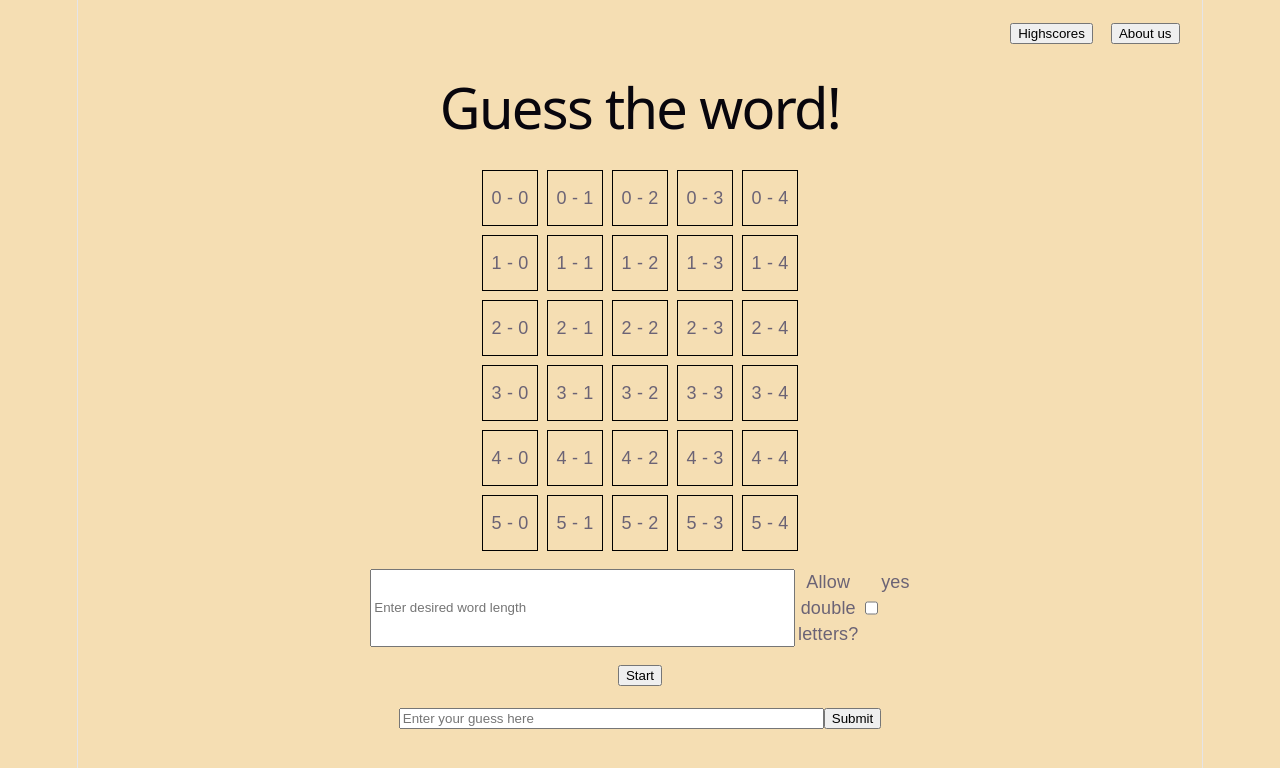
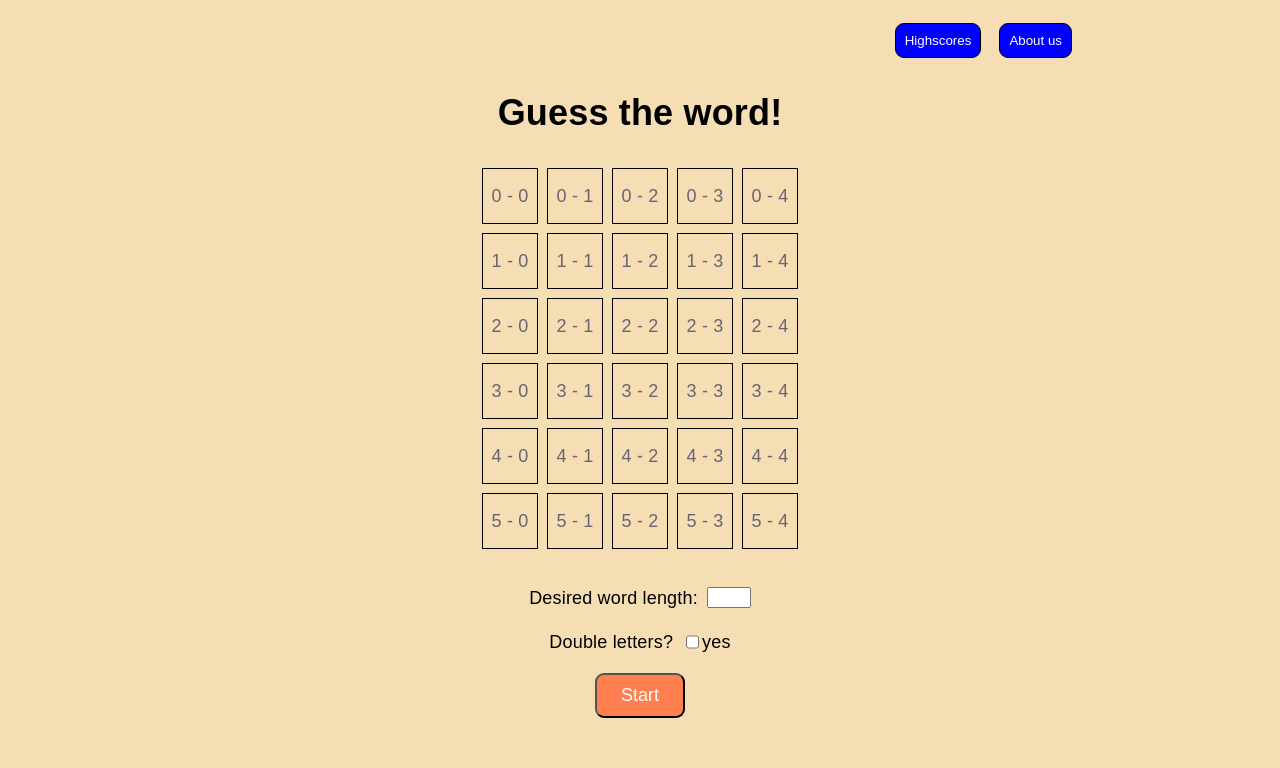
Before and after one commit to leolinder-hash/Ordspel, a React (Vite) app in the folder frontend/: page / in a window 1280 px wide. Shown: the top 768 px of the page. Built offline with nearby package versions, Linux system fonts and the light colour scheme.

Commit message:
update start screen layout and conditional rendering

```diff
--- a/frontend/src/App.css
+++ b/frontend/src/App.css
@@ -1,12 +1,14 @@
+#root {
+  display: flex;
+  width: 100%;
+  justify-content: center;
+}
+
 body {
   background-color: wheat;
-  min-height: 100vh;
   margin: 0;
   font-family: Arial, Helvetica, sans-serif;
-
-  display: flex;
-  justify-content: center;
-  align-items: center;
+  min-height: 100vh;
 }
 
 .app {
@@ -15,6 +17,9 @@ body {
   flex-direction: column;
   gap: 1rem;
   padding: 1.25rem;
+
+  width: 100%;
+  max-width: 48rem;
 }
 
 .nav__buttons {
@@ -24,10 +29,40 @@ body {
   width: 100%;
 }
 
+.nav__buttons button {
+  padding: 0.5rem;
+  border-radius: 0.5rem;
+  border: 1px solid black;
+  color: white;
+  background-color: blue;
+  cursor: pointer;
+}
+
+.nav__buttons button:hover {
+  background-color: rgb(120, 120, 242);
+}
+
+h1 {
+  color: black;
+}
+
 .gameboard {
   display: flex;
   flex-direction: column;
   gap: 0.5rem;
+  margin-bottom: 1rem;
+}
+
+.input {
+  display: flex;
+  flex-direction: row;
+  justify-content: center;
+  align-items: center;
+  gap: 0.5rem;
+}
+
+.letter__length {
+  width: 2rem;
 }
 
 .row {
@@ -42,9 +77,51 @@ body {
   display: flex;
   align-items: center;
   justify-content: center;
+}
 
-}
 .input__rules {
   display: flex;
-  width: 50%;
 }
+
+.checkbox__input {
+  display: flex;
+  flex-direction: row;
+}
+
+.checkbox__input p {
+  margin-right: 0.5rem;
+}
+
+.input__guess {
+  display: flex;
+}
+
+.input__guess input {
+  width: 11rem;
+  padding: 0.3rem;
+  border-radius: 0.3rem;
+  border: 1px solid black;
+  font-size: 0.8rem;
+}
+
+.input__guess button {
+  border-radius: 0.3rem;
+  border: 1px solid black;
+  color: white;
+  background-color: black;
+  margin-left: 0.5rem;
+}
+
+label,
+p {
+  color: black;
+}
+
+.start__button {
+  width: 5rem;
+  height: 2.5rem;
+  border-radius: 0.5rem;
+  font-size: 1rem;
+  color: white;
+  background-color: coral;
+}
--- a/frontend/src/App.jsx
+++ b/frontend/src/App.jsx
@@ -1,12 +1,13 @@
 import { useState } from 'react'
 import './App.css'
 
-function Button({ buttonText, onClick }) {
+function Button({ buttonText, onClick, className }) {
   //Antagligen state här också för att sätta onClick och göra olika saker baserat på
   //Om det är för navigering till annan sida
   //Eller för att starta spelet
   return (
     <button
+      className={className}
       onClick={onClick}
     >
       {buttonText}
@@ -41,14 +42,15 @@ function GameBoard() {
               })}
             </div>
           );
-        })}
+        })
+      }
 
     </div>
 
   );
 }
 
-function InputText({ text, value, onChange, onKeyDown }) {
+function InputText({ text, value, onChange, onKeyDown, className, label }) {
   //Måste kolla state så vi kan koppla till chooseWordFunktion
   //Måste eventuellt ha ett till state för namn till highscores
   //Och eventuellt ett till för gissning som ska kopplas till getFeedback func
@@ -57,7 +59,8 @@ function InputText({ text, value, onChange, onKeyDown }) {
   console.log(value);
 
   return (
-    <>
+    <div className='input'>
+      {label && <label>{label}</label>}
       <input
         type="text"
         placeholder={text}
@@ -65,8 +68,9 @@ function InputText({ text, value, onChange, onKeyDown }) {
         value={value}
         onChange={onChange}
         onKeyDown={onKeyDown}
+        className={className}
       />
-    </>
+    </div>
   );
 }
 
@@ -76,8 +80,10 @@ function CheckBox() {
   //Måste kolla state så att vi kan uppdatera chooseWord funktion
   //Alltså skicka true/false
   return (
-    <>
-      <p>Allow double letters?</p>
+    <div
+      className='checkbox__input'
+    >
+      <p>Double letters?</p>
       <input
         type='checkbox'
         name='yes'
@@ -89,7 +95,7 @@ function CheckBox() {
       <label htmlFor="checkBoxOne">
         yes
       </label>
-    </>
+    </div>
   );
 
 }
@@ -98,6 +104,7 @@ function App() {
   const [wordLength, setWordLength] = useState("");
   const [guess, setGuess] = useState("");
   const [guessedWords, setGuessedWords] = useState([]);
+  const [gameStarted, setGameStarted] = useState(false);
 
   function handleSubmitGuess() {
 
@@ -119,6 +126,10 @@ function App() {
       setGuess("");
     };
   };
+
+  function handleStartGame() {
+    setGameStarted(true)
+  }
 
   console.log(guessedWords)
 
@@ -142,21 +153,29 @@ function App() {
 
       <GameBoard />
 
+      {!gameStarted && (
+        <>
           <div className='input__rules'>
             <InputText
-          text="Enter desired word length"
+              label="Desired word length:"
+              className="letter__length"
               value={wordLength}
               onChange={(e) => setWordLength(e.target.value)}
             />
+          </div>
 
           <CheckBox />
-      </div>
 
           <Button
+            className="start__button"
             buttonText="Start"
+            onClick={handleStartGame}
           />
+        </>
+      )}
 
-      <div>
+      {gameStarted && (
+        <div className='input__guess'>
           <InputText
             text="Enter your guess here"
             value={guess}
@@ -169,6 +188,8 @@ function App() {
             onClick={handleSubmitGuess}
           />
         </div>
+      )}
+
     </div>
 
   );
--- a/frontend/src/index.css
+++ b/frontend/src/index.css
@@ -54,7 +54,7 @@ body {
   margin: 0;
 }
 
-#root {
+/* #root {
   width: 1126px;
   max-width: 100%;
   margin: 0 auto;
@@ -64,9 +64,9 @@ body {
   display: flex;
   flex-direction: column;
   box-sizing: border-box;
-}
+} */
 
-h1,
+/* h1,
 h2 {
   font-family: var(--heading);
   font-weight: 500;
@@ -90,7 +90,7 @@ h2 {
   @media (max-width: 1024px) {
     font-size: 20px;
   }
-}
+} */
 p {
   margin: 0;
 }
```
Lines whose indentation alone changed are shown as unchanged.
